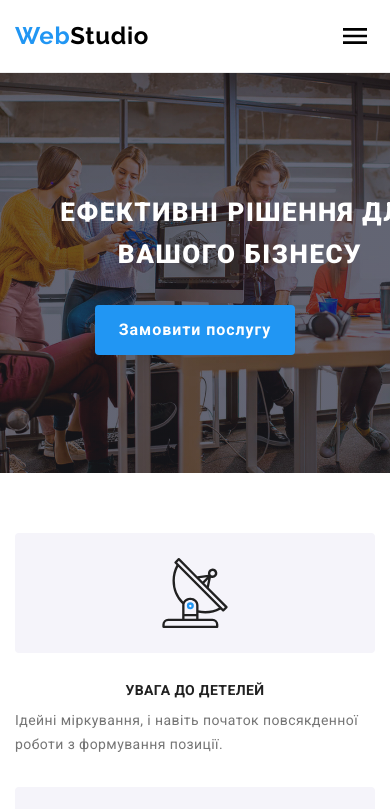
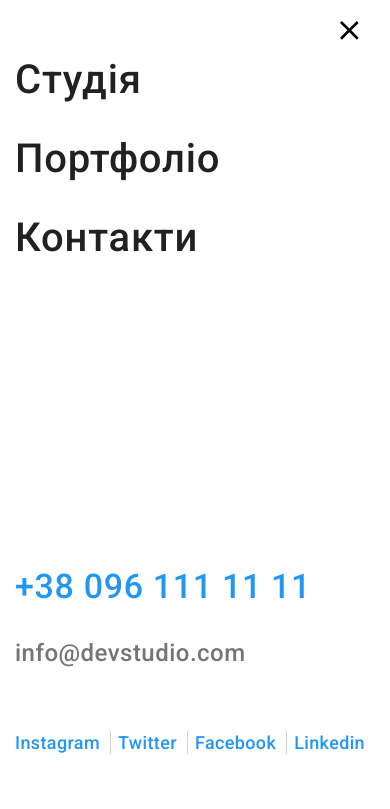
Before and after one commit to lanochka-svitlanka/-goit-markup-hw-08, a plain HTML site: page index.html in a window 390 px wide. Shown: the top 809 px of the page. Drawn offline with nearby package versions, Linux system fonts and the light colour scheme; files that its build step writes are made by us from their sources.

Commit message:
Вносить зміни в д/з  8

```diff
--- a/index.html
+++ b/index.html
@@ -50,7 +50,7 @@
              <use  class="icon-menu-open" href="./images/icons.svg#icon-nav-menu"></use>
         </svg>
     </button>
-    <div class="mob-menu js-menu-container is-open is-hidden" id="mobile-menu">
+    <div class="mob-menu js-menu-container is-open" id="mobile-menu">
         <div class="container">
         <button type="button" class="menu-close-btn  js-close-menu" aria-expanded="false" aria-controls="mobile-menu">
             <svg width="40" height="40">
```
